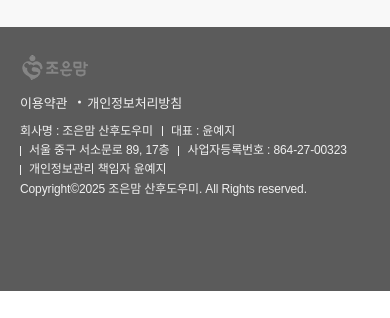
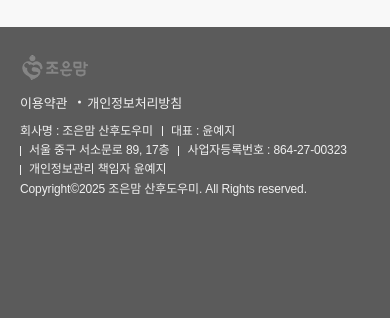
Before and after one commit to subinnnnnnn/portfolio01, a plain HTML site: page index.html in a window 390 px wide. Shown: the part 5236-5554 px from the top of the page. Before the commit the page ends 5527 px from the top, so only its background shows below. Drawn offline with nearby package versions, Linux system fonts and the light colour scheme; files whose address does not match are found by name; a web font is replaced by a local one.

Commit message:
Update media.css

```diff
--- a/css/media.css
+++ b/css/media.css
@@ -1099,7 +1099,7 @@
     font-size:1.2rem;
   }
   footer .inner{
-    padding:25px 20px 95px;
+    padding:25px 20px 125px;
   }
   footer .inner ol{
     font-size:1.3rem;
@@ -1252,4 +1252,5 @@ footer .inner p img{
     font-size:1.5rem;
   }
 
+
 }
```
